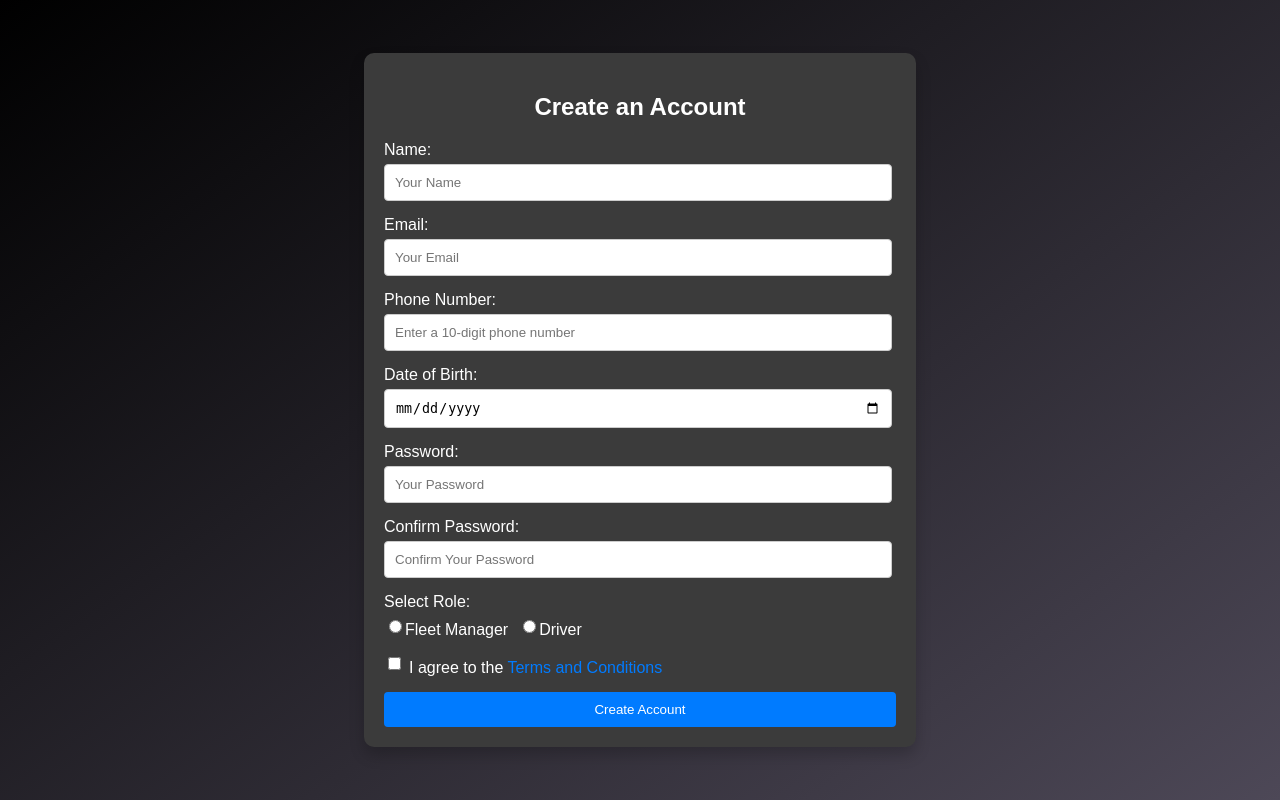
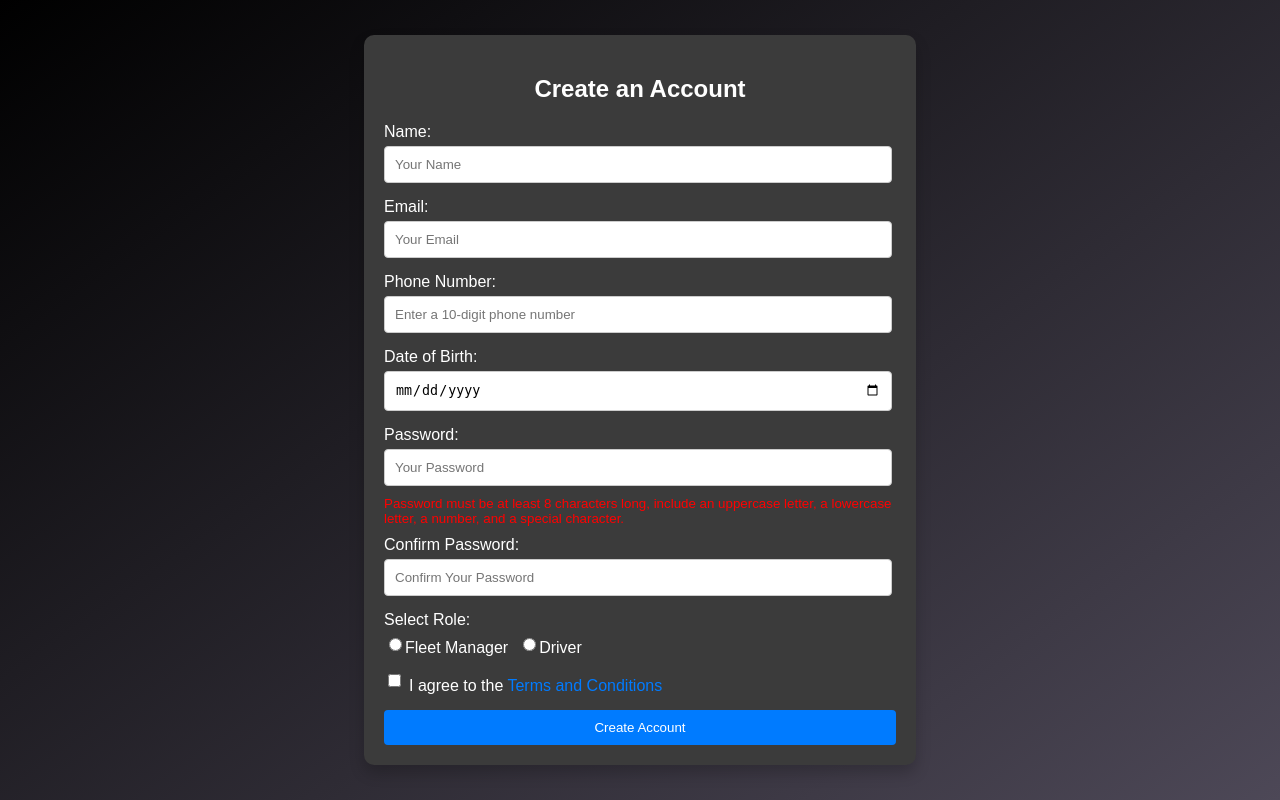
Before and after one commit to Sam232410/EVprojectFLASK, a Flask app: page /register in a window 1280 px wide. Run offline with Flask 3, Linux system fonts and the light colour scheme; parts of the project's set-up code (start-up, migrations or seed data) failed here and were passed over.

Commit message:
Your commit message

```diff
--- a/app.py
+++ b/app.py
@@ -122,6 +122,11 @@ def register():
         # Check if passwords match
         if password != confirm_password:
             flash('Passwords do not match!', 'error')
+            return redirect(url_for('register'))
+
+        # Password strength rules
+        if not re.match(r'^(?=.*[A-Z])(?=.*[a-z])(?=.*[0-9])(?=.*[@$!%*?&])[A-Za-z\d@$!%*?&]{8,}$', password):
+            flash('Password must be at least 8 characters long, include an uppercase letter, a lowercase letter, a number, and a special character.', 'error')
             return redirect(url_for('register'))
 
         # Check email format
--- a/templates/registration.html
+++ b/templates/registration.html
@@ -100,6 +100,10 @@
             background-color: #dc3545;
             color: white;
         }
+        small {
+            display: block;
+            margin-top: 5px;
+        }
     </style>
 </head>
 <body>
@@ -132,10 +136,14 @@
             <input type="date" id="dob" name="dob" required>
 
             <label for="password">Password:</label>
-            <input type="password" id="password" name="password" placeholder="Your Password" required>
+            <input type="password" id="password" name="password" placeholder="Your Password" required onkeyup="validatePassword()">
+            <small id="password-hint" style="color: red;">
+                Password must be at least 8 characters long, include an uppercase letter, a lowercase letter, a number, and a special character.
+            </small>
 
             <label for="confirmPassword">Confirm Password:</label>
-            <input type="password" id="confirmPassword" name="confirmPassword" placeholder="Confirm Your Password" required>
+            <input type="password" id="confirmPassword" name="confirmPassword" placeholder="Confirm Your Password" required onkeyup="checkPasswordMatch()">
+            <small id="confirm-password-hint" style="color: red;"></small>
 
             <label for="role">Select Role:</label>
             <div style="display: flex; align-items: center;">
@@ -184,6 +192,34 @@
                 this.style.display = 'none';
             }
         });
+
+        function validatePassword() {
+            const password = document.getElementById('password').value;
+            const hint = document.getElementById('password-hint');
+            const regex = /^(?=.*[A-Z])(?=.*[a-z])(?=.*[0-9])(?=.*[@$!%*?&])[A-Za-z\d@$!%*?&]{8,}$/;
+
+            if (!regex.test(password)) {
+                hint.style.color = 'red';
+                hint.textContent = 'Weak password. Ensure it meets the requirements.';
+            } else {
+                hint.style.color = 'green';
+                hint.textContent = 'Strong password.';
+            }
+        }
+
+        function checkPasswordMatch() {
+            const password = document.getElementById('password').value;
+            const confirmPassword = document.getElementById('confirmPassword').value;
+            const confirmHint = document.getElementById('confirm-password-hint');
+
+            if (password !== confirmPassword) {
+                confirmHint.style.color = 'red';
+                confirmHint.textContent = 'Passwords do not match!';
+            } else {
+                confirmHint.style.color = 'green';
+                confirmHint.textContent = 'Passwords match.';
+            }
+        }
     </script>
 </body>
 </html>
```
